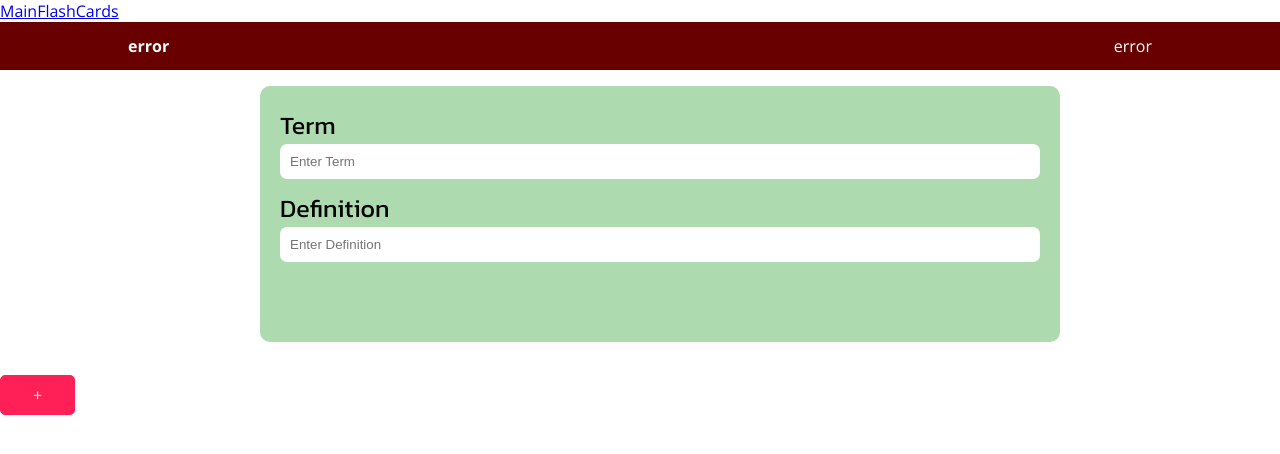
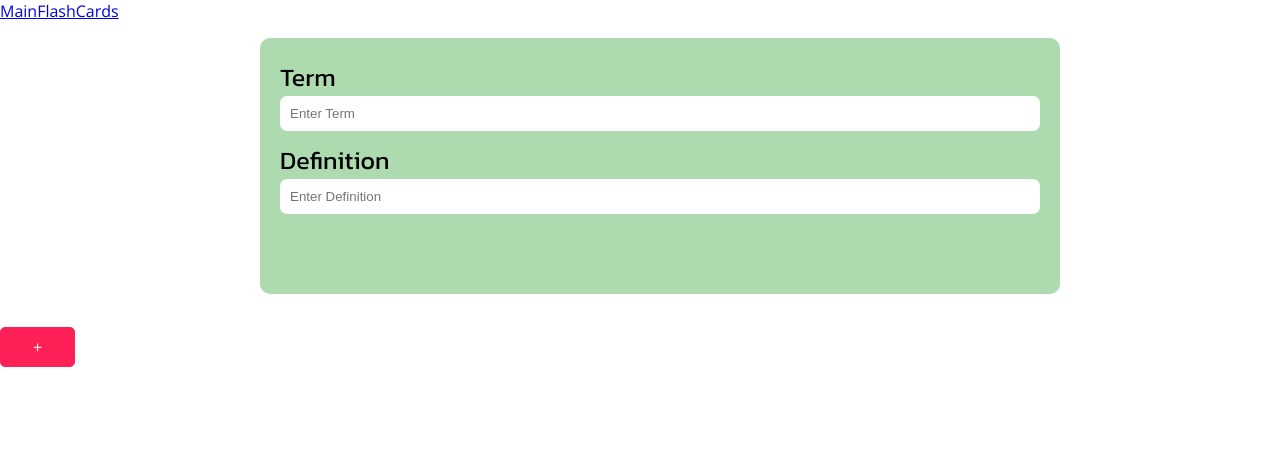
Before and after one commit to garold664/flashcards-app, a React (Create React App) app: page / in a window 1280 px wide. Shown: the top 454 px of the page. Built offline with nearby package versions, Linux system fonts and the light colour scheme; no server answers.

Commit message:
made it so the data is not being uploaded to database the very first render

```diff
--- a/src/App.js
+++ b/src/App.js
@@ -10,6 +10,8 @@ import FlashCardsView from './components/FlashCardsView';
 import { uiActions } from './store/ui-slice';
 
 import Notification from './UI/Notification';
+
+let isInitial = true;
 
 const App = (props) => {
   const flashcards = useSelector((state) => state.flash.flashcards);
@@ -49,7 +51,10 @@ const App = (props) => {
       // const responseData = await response.json();
     };
 
-    sendFlashcardsData();
+    if (isInitial) {
+      isInitial = false;
+      return;
+    }
 
     sendFlashcardsData().catch((error) => {
       dispatch(
@@ -66,11 +71,13 @@ const App = (props) => {
     <>
       <NavLink to="/">Main</NavLink>
       <NavLink to="/flashcards">FlashCards</NavLink>
-      <Notification
-        status={ui.notification.status}
-        title={ui.notification.title}
-        message={ui.notification.message}
-      />
+      {ui.notification && (
+        <Notification
+          status={ui.notification.status}
+          title={ui.notification.title}
+          message={ui.notification.message}
+        />
+      )}
       <Routes>
         {/* <FlashCardsForm /> */}
         <Route path="/" element={<FlashCards />} />
--- a/src/store/ui-slice.js
+++ b/src/store/ui-slice.js
@@ -1,7 +1,7 @@
 import { createSlice } from '@reduxjs/toolkit';
 const uiSlice = createSlice({
   name: 'ui',
-  initialState: { notification: {} },
+  initialState: { notification: null },
   reducers: {
     showNotification(state, action) {
       console.log(action);
```
